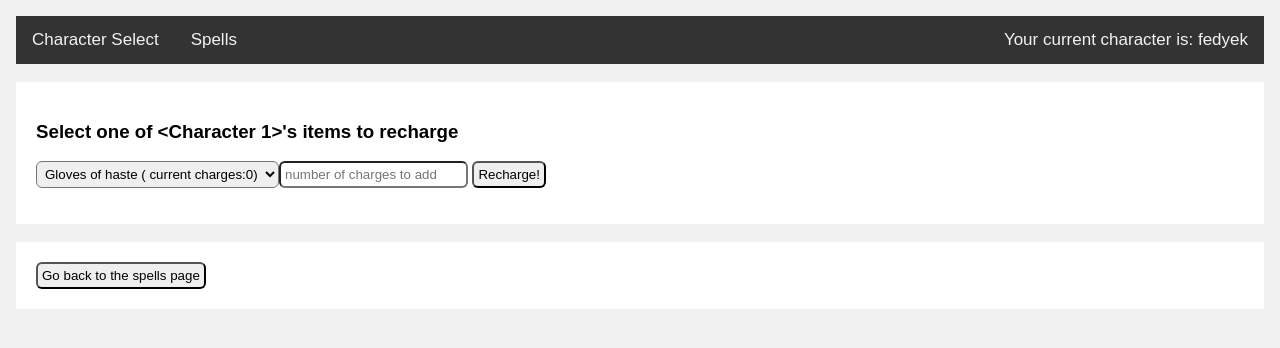
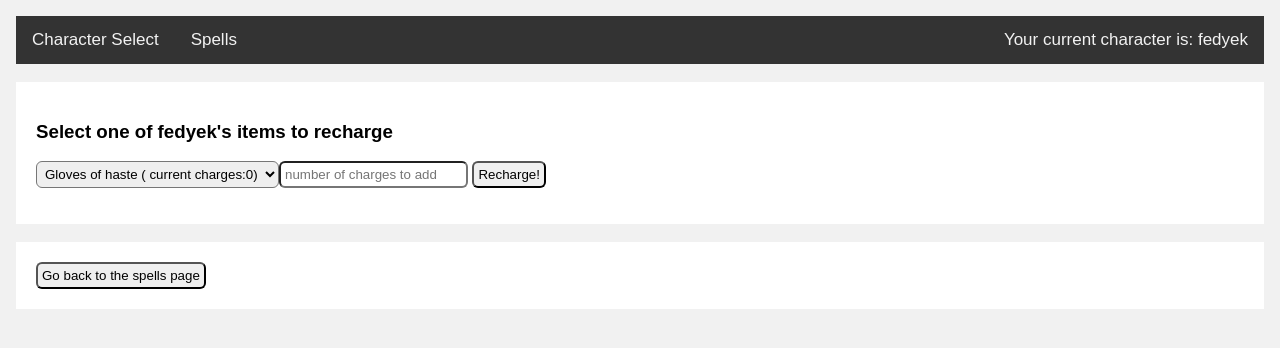
Before and after one commit to ethjsmith/rpCooldowns, a Flask app: page /recharge in a window 1280 px wide. Shown: the top 348 px of the page. Run offline with Flask 2, Linux system fonts and the light colour scheme; the visitor is signed in with stand-in values (Sample User, id 1); data comes from the database, SQL or seed files in the repository.

Commit message:
small bugfix and light modification to gitignore?

```diff
--- a/static/style.css
+++ b/static/style.css
@@ -66,7 +66,8 @@ button, input, select {
     padding: 4px;
 }
 button:hover, input:hover, select:hover {
-    background-color: #ddd;
+    /*background-color: #ddd;*/
+    filter: brightness(80%);
     color: black;
 }
 body {
--- a/templates/recharge.html
+++ b/templates/recharge.html
@@ -2,7 +2,7 @@
 
 {% block content %}
         <div class = "card">
-            <h3> Select one of {{g.charname}}'s items to recharge</h3>
+            <h3> Select one of {{g.charname.name}}'s items to recharge</h3>
             <form method = "POST" enctype = "multipart/form-data">
                 <select name = "itemCharge">
                     {% for item in items %}
```
Also changed, not shown: README.MD.
